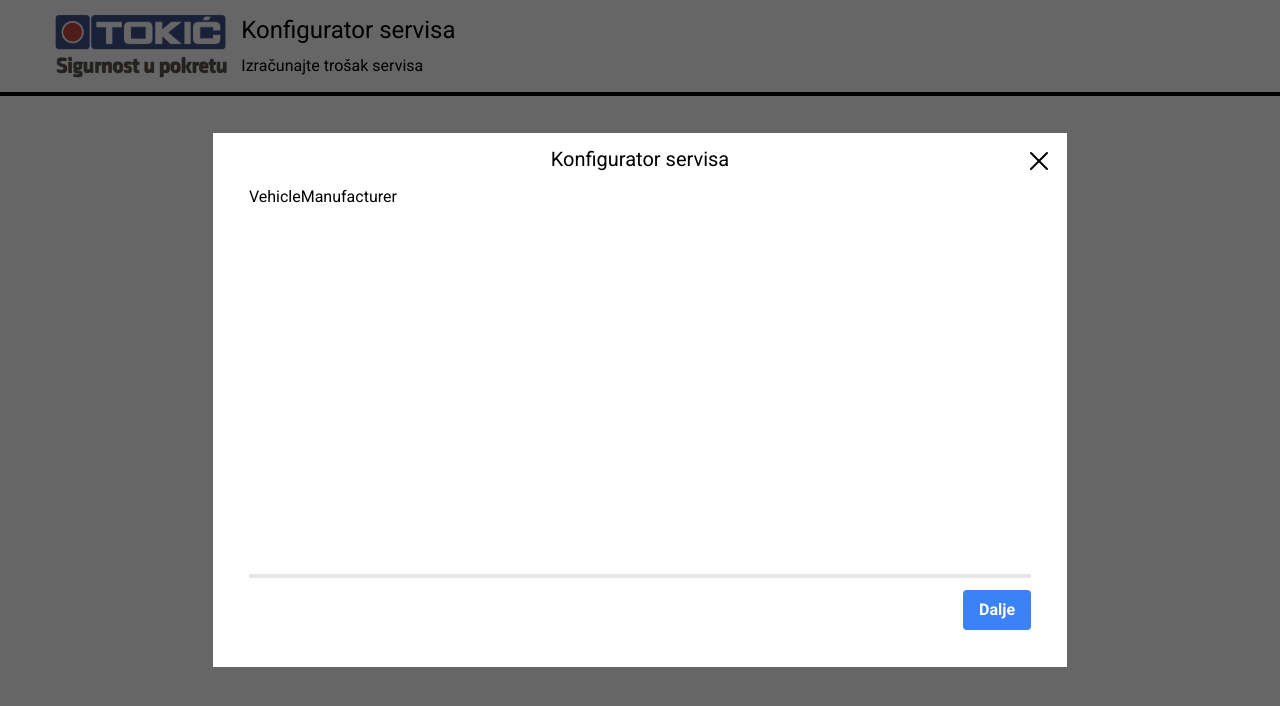
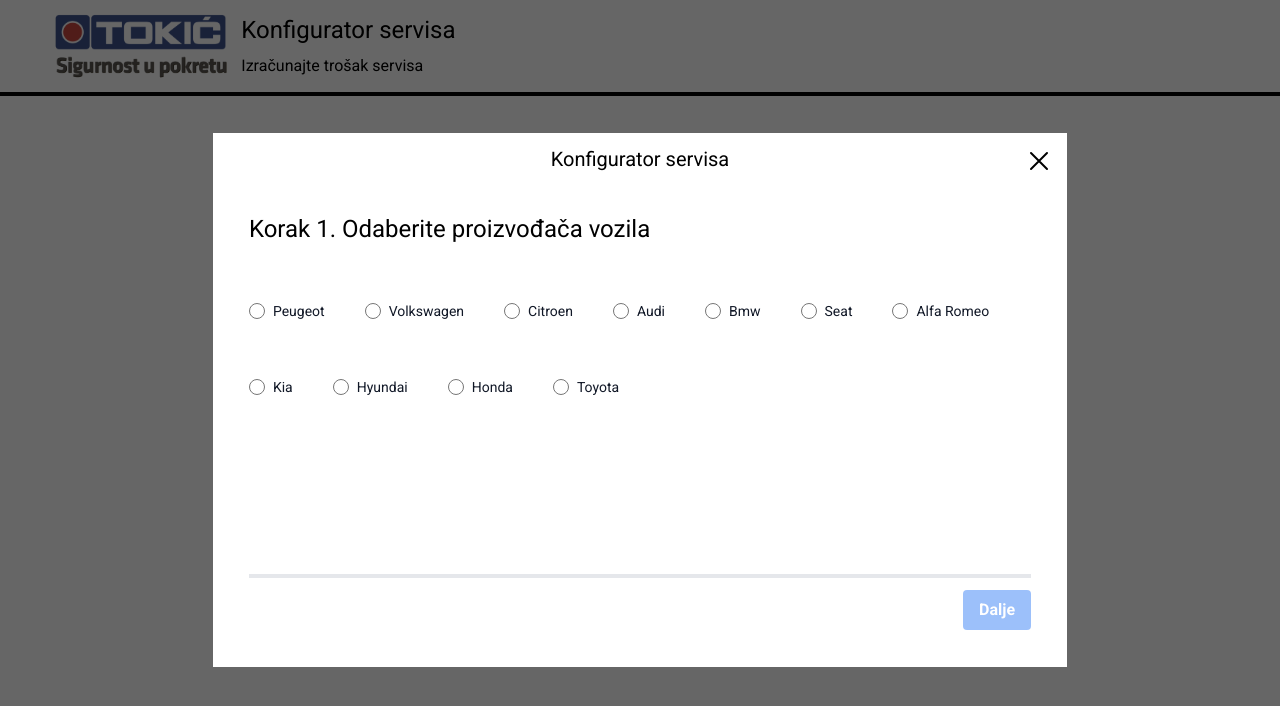
Before and after one commit to kristijan-kresic-hvar/konfigurator_servisa, a React (Vite) app: page / in a window 1280 px wide. Both pictures are taken after a click on the button "Pokreni konfigurator". Shown: the top 706 px of the page. Built offline with nearby package versions, Linux system fonts and the light colour scheme.

Commit message:
Initial vehicleManufacturer component setup

```diff
--- a/src/components/Configurator/Configurator.jsx
+++ b/src/components/Configurator/Configurator.jsx
@@ -56,6 +56,7 @@
                     <Button
                         onClick={nextStep}
                         type="button"
+                        variant={formData.model_vozila ? 'default' : 'disabled'}
                     >
                         Dalje
                     </Button>
--- a/src/components/Configurator/steps/VehicleManufacturer/VehicleManufacturer.jsx
+++ b/src/components/Configurator/steps/VehicleManufacturer/VehicleManufacturer.jsx
@@ -1,9 +1,208 @@
 import React from 'react'
 
-const VehicleManufacturer = () => {
+// third party libraries
+import PropTypes from 'prop-types'
+
+const VehicleManufacturer = ({ formData, setFormData }) => {
     return (
-        <div>VehicleManufacturer</div>
+        <div className="w-full mb-5">
+            <h2 className="text-2xl mb-14 mt-7">Korak 1. Odaberite proizvođača vozila</h2>
+            <fieldset className="flex flex-wrap w-full gap-10" id="group1">
+                <div
+                    className="flex items-center mb-4"
+                >
+                    <input
+                        id="peugeot"
+                        type="radio"
+                        value="peugeot"
+                        name="manufacturer"
+                        className="w-4 h-4 text-blue-600 bg-gray-100 border-gray-300 focus:ring-blue-500 dark:focus:ring-blue-600 focus:ring-2"
+                    />
+                    <label
+                        htmlFor="peugeot"
+                        className="w-max ml-2 text-sm font-medium text-gray-900"
+                    >
+                        Peugeot
+                    </label>
+                </div>
+                <div
+                    className="flex items-center mb-4"
+                >
+                    <input
+                        id="volkswagen"
+                        type="radio"
+                        value="volkswagen"
+                        name="manufacturer"
+                        className="w-4 h-4 text-blue-600 bg-gray-100 border-gray-300 focus:ring-blue-500 dark:focus:ring-blue-600 focus:ring-2"
+                    />
+                    <label
+                        htmlFor="volkswagen"
+                        className="w-max ml-2 text-sm font-medium text-gray-900"
+                    >
+                        Volkswagen
+                    </label>
+                </div>
+                <div
+                    className="flex items-center mb-4"
+                >
+                    <input
+                        id="citroen"
+                        type="radio"
+                        value="citroen"
+                        name="manufacturer"
+                        className="w-4 h-4 text-blue-600 bg-gray-100 border-gray-300 focus:ring-blue-500 dark:focus:ring-blue-600 focus:ring-2"
+                    />
+                    <label
+                        htmlFor="citroen"
+                        className="w-max ml-2 text-sm font-medium text-gray-900"
+                    >
+                        Citroen
+                    </label>
+                </div>
+                <div
+                    className="flex items-center mb-4"
+                >
+                    <input
+                        id="audi"
+                        type="radio"
+                        value="audi"
+                        name="manufacturer"
+                        className="w-4 h-4 text-blue-600 bg-gray-100 border-gray-300 focus:ring-blue-500 dark:focus:ring-blue-600 focus:ring-2"
+                    />
+                    <label
+                        htmlFor="audi"
+                        className="w-max ml-2 text-sm font-medium text-gray-900"
+                    >
+                        Audi
+                    </label>
+                </div>
+                <div
+                    className="flex items-center mb-4"
+                >
+                    <input
+                        id="bmw"
+                        type="radio"
+                        value="bmw"
+                        name="manufacturer"
+                        className="w-4 h-4 text-blue-600 bg-gray-100 border-gray-300 focus:ring-blue-500 dark:focus:ring-blue-600 focus:ring-2"
+                    />
+                    <label
+                        htmlFor="bmw"
+                        className="w-max ml-2 text-sm font-medium text-gray-900"
+                    >
+                        Bmw
+                    </label>
+                </div>
+                <div
+                    className="flex items-center mb-4"
+                >
+                    <input
+                        id="seat"
+                        type="radio"
+                        value="seat"
+                        name="manufacturer"
+                        className="w-4 h-4 text-blue-600 bg-gray-100 border-gray-300 focus:ring-blue-500 dark:focus:ring-blue-600 focus:ring-2"
+                    />
+                    <label
+                        htmlFor="seat"
+                        className="w-max ml-2 text-sm font-medium text-gray-900"
+                    >
+                        Seat
+                    </label>
+                </div>
+                <div
+                    className="flex items-center mb-4"
+                >
+                    <input
+                        id="alfa_romeo"
+                        type="radio"
+                        value="alfa_romeo"
+                        name="manufacturer"
+                        className="w-4 h-4 text-blue-600 bg-gray-100 border-gray-300 focus:ring-blue-500 dark:focus:ring-blue-600 focus:ring-2"
+                    />
+                    <label
+                        htmlFor="alfa_romeo"
+                        className="w-max ml-2 text-sm font-medium text-gray-900"
+                    >
+                        Alfa Romeo
+                    </label>
+                </div>
+                <div
+                    className="flex items-center mb-4"
+                >
+                    <input
+                        id="kia"
+                        type="radio"
+                        value="kia"
+                        name="manufacturer"
+                        className="w-4 h-4 text-blue-600 bg-gray-100 border-gray-300 focus:ring-blue-500 dark:focus:ring-blue-600 focus:ring-2"
+                    />
+                    <label
+                        htmlFor="kia"
+                        className="w-max ml-2 text-sm font-medium text-gray-900"
+                    >
+                        Kia
+                    </label>
+                </div>
+                <div
+                    className="flex items-center mb-4"
+                >
+                    <input
+                        id="hyundai"
+                        type="radio"
+                        value="hyundai"
+                        name="manufacturer"
+                        className="w-4 h-4 text-blue-600 bg-gray-100 border-gray-300 focus:ring-blue-500 dark:focus:ring-blue-600 focus:ring-2"
+                    />
+                    <label
+                        htmlFor="hyundai"
+                        className="w-max ml-2 text-sm font-medium text-gray-900"
+                    >
+                        Hyundai
+                    </label>
+                </div>
+                <div
+                    className="flex items-center mb-4"
+                >
+                    <input
+                        id="honda"
+                        type="radio"
+                        value="honda"
+                        name="manufacturer"
+                        className="w-4 h-4 text-blue-600 bg-gray-100 border-gray-300 focus:ring-blue-500 dark:focus:ring-blue-600 focus:ring-2"
+                    />
+                    <label
+                        htmlFor="honda"
+                        className="w-max ml-2 text-sm font-medium text-gray-900"
+                    >
+                        Honda
+                    </label>
+                </div>
+                <div
+                    className="flex items-center mb-4"
+                >
+                    <input
+                        id="toyota"
+                        type="radio"
+                        value="toyota"
+                        name="manufacturer"
+                        className="w-4 h-4 text-blue-600 bg-gray-100 border-gray-300 focus:ring-blue-500 dark:focus:ring-blue-600 focus:ring-2"
+                    />
+                    <label
+                        htmlFor="toyota"
+                        className="w-max ml-2 text-sm font-medium text-gray-900"
+                    >
+                        Toyota
+                    </label>
+                </div>
+            </fieldset>
+        </div>
     )
 }
 
+VehicleManufacturer.propTypes = {
+    formData: PropTypes.object.isRequired,
+    setFormData: PropTypes.func.isRequired
+}
+
 export default VehicleManufacturer
--- a/src/components/Modal/Modal.jsx
+++ b/src/components/Modal/Modal.jsx
@@ -19,13 +19,13 @@
             onClick={handleModalClick}
         >
             <div
-                className="bg-white w-5/6 h-5/6 md:w-4/6 md:h-4/6 relative animate-fade min-h-[500px]"
+                className="bg-white w-5/6 h-5/6 md:w-4/6 md:h-4/6 relative animate-fade max-w-[1200px] min-h-[500px]"
             >
-                <h2
+                <h4
                     className="mt-3 text-center text-xl"
                 >
                     {title}
-                </h2>
+                </h4>
                 <svg
                     xmlns="http://www.w3.org/2000/svg"
                     fill="none" viewBox="0 0 24 24"
```
